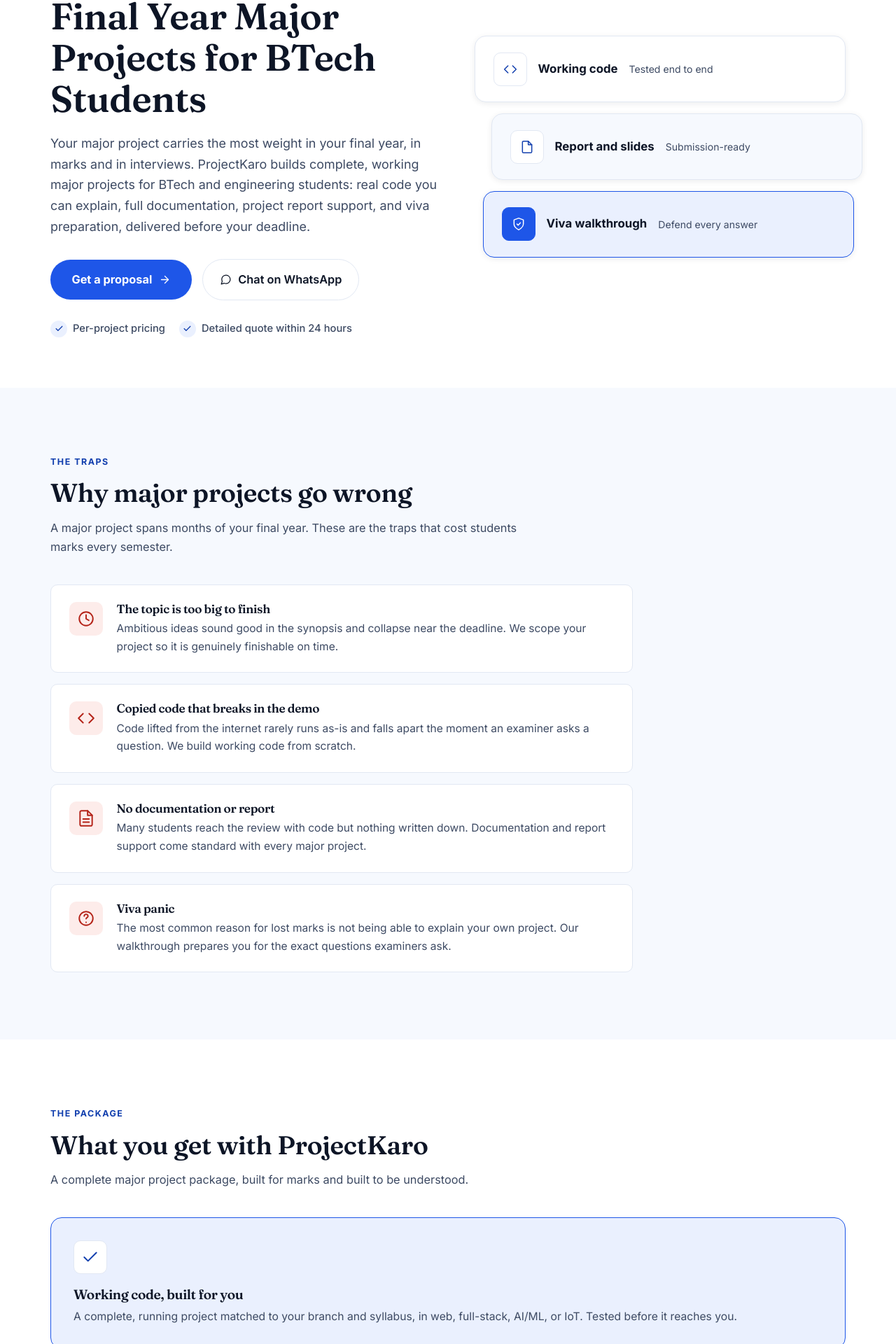
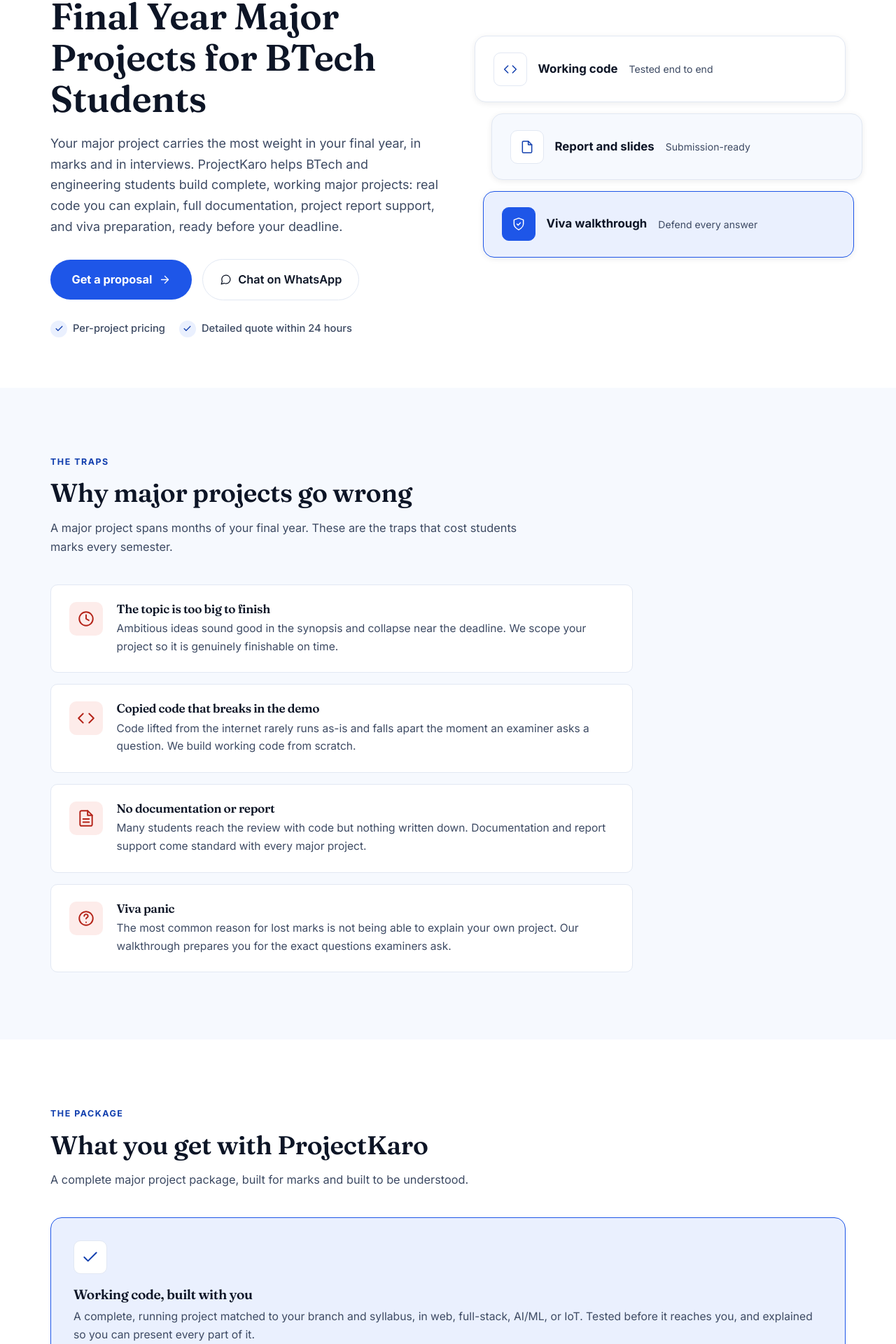
Before and after one commit to bolusaniakshaykumar/projectkaro, a Next.js app: page /academic-projects/major-projects in a window 1280 px wide. Shown: the part 222-2142 px from the top of the page at 70% size. Built offline with nearby package versions, Linux system fonts and the light colour scheme.

Commit message:
Academic integrity repositioning: 'built with you' framing, explain-every-part boundary on academic pages

```diff
--- a/src/app/academic-projects/major-projects/page.tsx
+++ b/src/app/academic-projects/major-projects/page.tsx
@@ -14,7 +14,7 @@
 const pageTitle = "Final Year Major Projects for BTech Students";
 const pagePath = "/academic-projects/major-projects";
 const pageDescription =
-  "Complete final year major projects for BTech and engineering students. Working code, documentation, report support and viva prep, delivered before your deadline.";
+  "Complete final year major projects for BTech and engineering students. Working code, documentation, report support and viva prep, with guidance so you can explain every part of it.";
 
 export const metadata = createPageMetadata({
   title: `${pageTitle} | ProjectKaro`,
@@ -50,8 +50,8 @@
 
 const OUTCOMES = [
   {
-    title: "Working code, built for you",
-    text: "A complete, running project matched to your branch and syllabus, in web, full-stack, AI/ML, or IoT. Tested before it reaches you.",
+    title: "Working code, built with you",
+    text: "A complete, running project matched to your branch and syllabus, in web, full-stack, AI/ML, or IoT. Tested before it reaches you, and explained so you can present every part of it.",
   },
   {
     title: "Code you can actually explain",
@@ -273,10 +273,10 @@
               </h1>
               <p className={styles.intro}>
                 Your major project carries the most weight in your final year,
-                in marks and in interviews. ProjectKaro builds complete, working
-                major projects for BTech and engineering students: real code you
+                in marks and in interviews. ProjectKaro helps BTech and engineering
+                students build complete, working major projects: real code you
                 can explain, full documentation, project report support, and
-                viva preparation, delivered before your deadline.
+                viva preparation, ready before your deadline.
               </p>
               <div className={styles.heroCtas}>
                 <Link href="/start-a-project" className={styles.ctaPrimary}>
--- a/src/app/academic-projects/page.tsx
+++ b/src/app/academic-projects/page.tsx
@@ -265,7 +265,7 @@
                 For students
               </p>
               <h1 id="acad-heading" className={styles.heroTitle}>
-                Your major project, <em>delivered before your deadline.</em>
+                Your major project, <em>built with you before your deadline.</em>
               </h1>
               <p className={styles.heroSub}>
                 ProjectKaro provides B.Tech major project development and technical support
--- a/src/app/btech-major-projects-hyderabad/page.tsx
+++ b/src/app/btech-major-projects-hyderabad/page.tsx
@@ -614,7 +614,7 @@
           <Reveal className={styles.ctaInner}>
             <p className={styles.ctaEyebrow}>Based in Hyderabad</p>
             <h2 id="btech-cta-heading" className={styles.ctaTitle}>
-              Get your major project delivered before your deadline
+              Get your major project ready before your deadline
             </h2>
             <p className={styles.ctaText}>
               Share your topic, branch, and submission date. ProjectKaro responds
```
